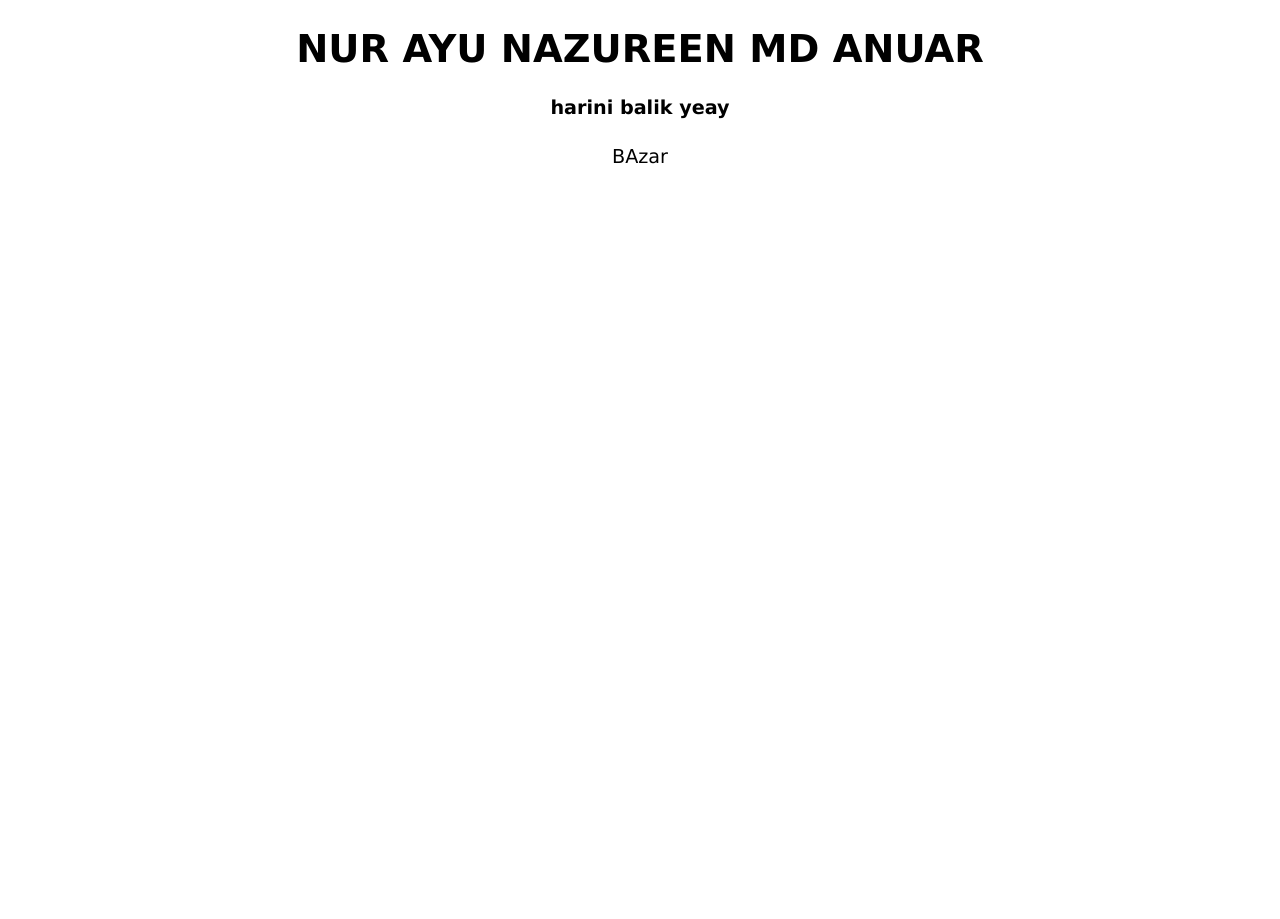
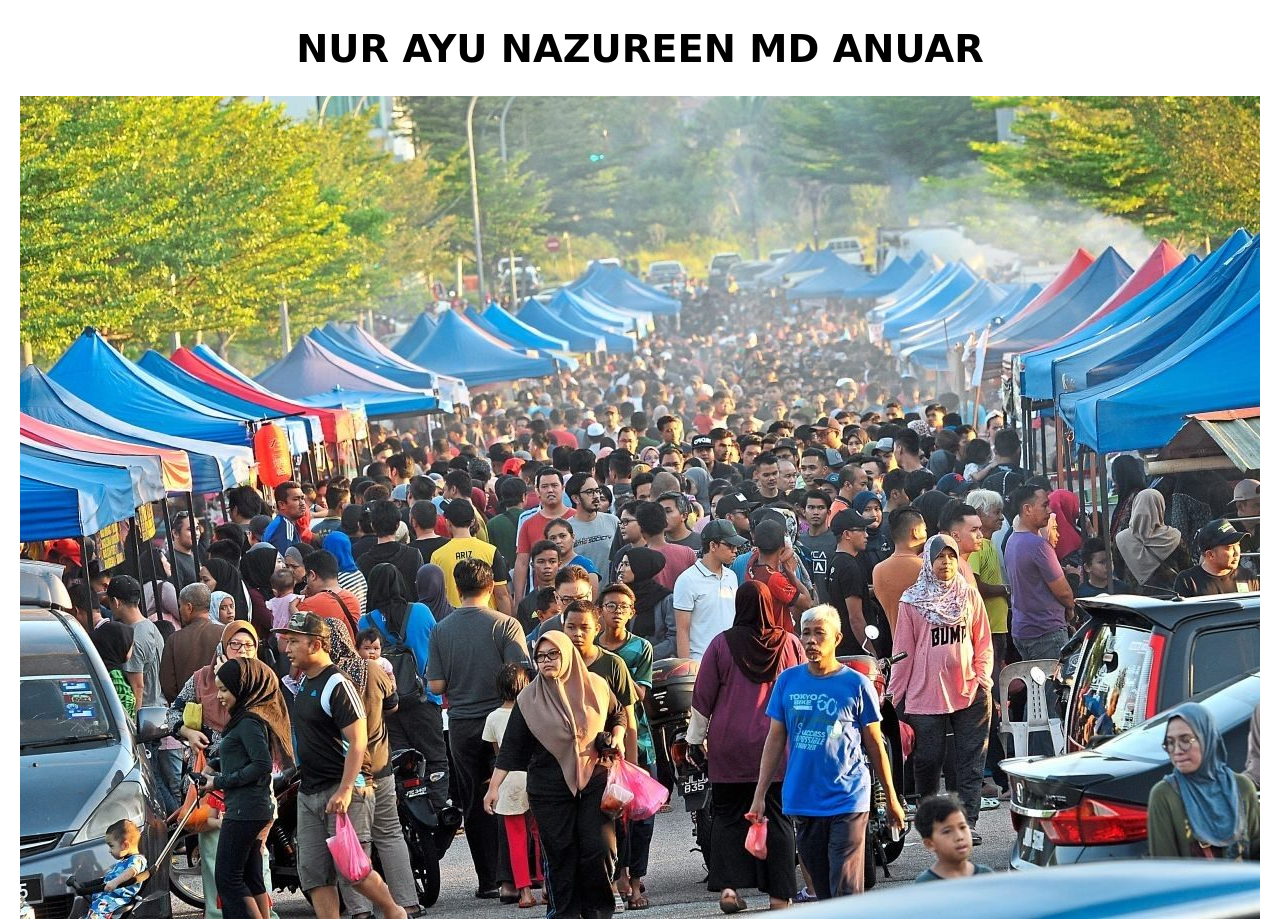
Before and after one commit to zureenanr/Kuiz2, a plain HTML site: page index.html in a window 1280 px wide. Shown: the top 919 px of the page. Before the commit the page ends 800 px from the top, so only its background shows below. Drawn offline with Linux system fonts and the light colour scheme.

Commit message:
tambah file gambar

```diff
--- a/index.html
+++ b/index.html
@@ -16,6 +16,7 @@
 </style>
 <body>
     <h1>NUR AYU NAZUREEN MD ANUAR</h1>
+    <img src="bazar.png" alt="">
     <h4>harini balik yeay</h4>
     <p>BAzar</p>
 </body>
```
Also changed, not shown: bazar.png (added).
